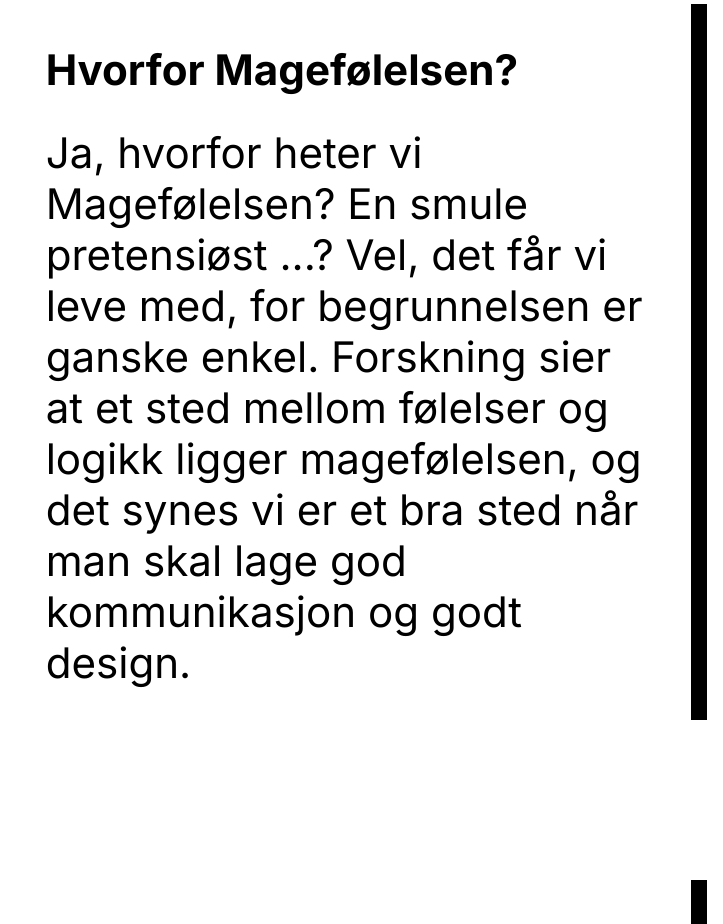
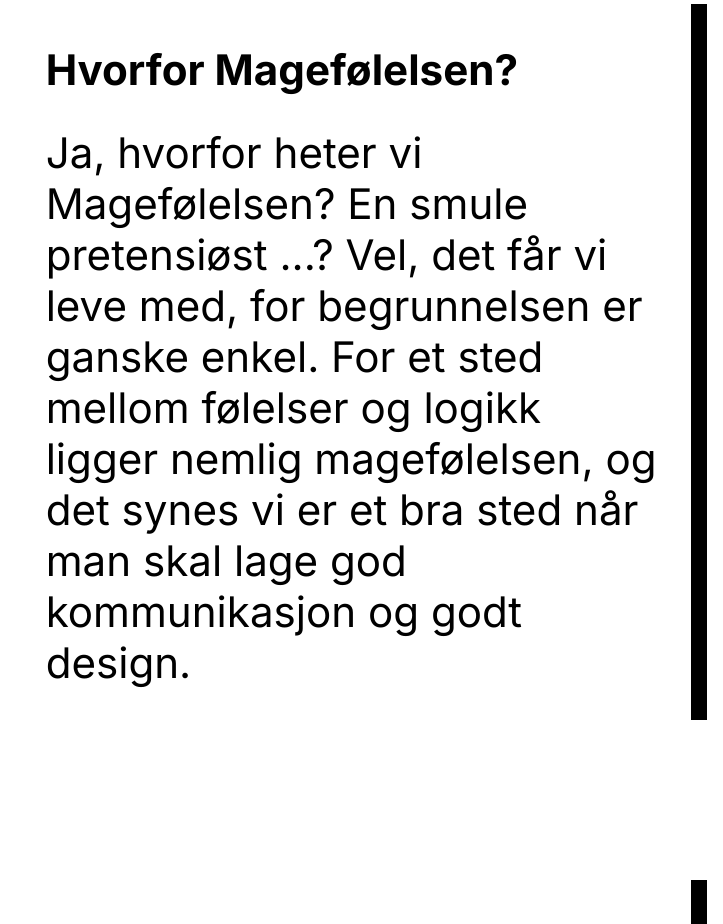
Before and after one commit to AMarlonG/magefolelsen, a Next.js app: page /om-magefolelsen in a window 1280 px wide. Shown: the part 800-1724 px from the top of the page, without its empty margins (557-1280 px from the left). Built offline with nearby package versions, Linux system fonts and the light colour scheme.

Commit message:
Text changes

```diff
--- a/app/om-magefolelsen/page.tsx
+++ b/app/om-magefolelsen/page.tsx
@@ -29,10 +29,10 @@
             <h3>Hvorfor Magefølelsen?</h3>
             <p>
               Ja, hvorfor heter vi Magefølelsen? En smule pretensiøst ...? Vel,
-              det får vi leve med, for begrunnelsen er ganske enkel. Forskning
-              sier at et sted mellom følelser og logikk ligger magefølelsen, og
-              det synes vi er et bra sted når man skal lage god kommunikasjon og
-              godt design.
+              det får vi leve med, for begrunnelsen er ganske enkel. For et sted
+              mellom følelser og logikk ligger nemlig magefølelsen, og det synes
+              vi er et bra sted når man skal lage god kommunikasjon og godt
+              design.
             </p>
           </section>
           <section id='how'>
```
